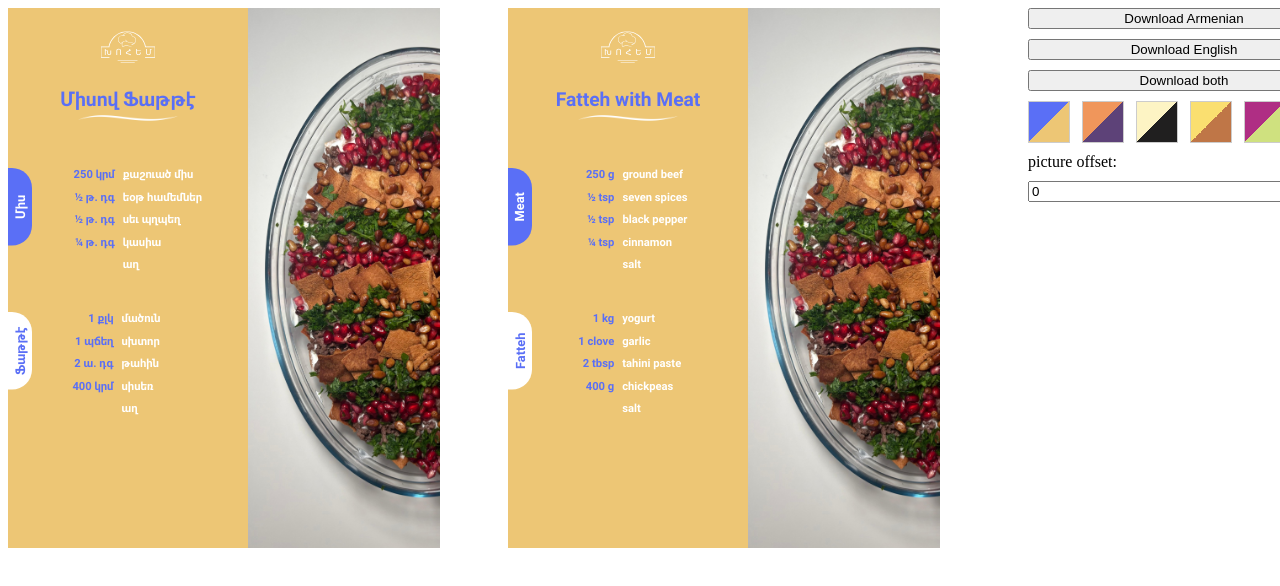
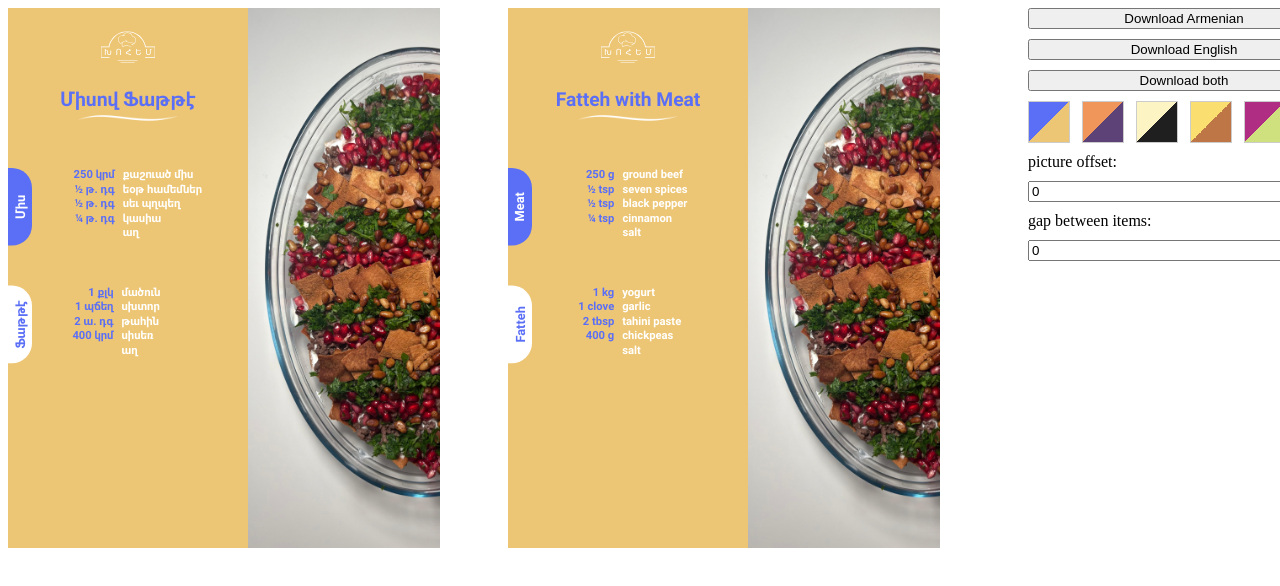
Before and after one commit to shantd9/khohem, an Angular app in the folder khohem-tools/: page /recipes in a window 1280 px wide. Shown: the top 586 px of the page. Built offline with nearby package versions, Linux system fonts and the light colour scheme.

Commit message:
added a signal based gap between items

```diff
--- a/khohem-tools/src/app/shared/services/edit.service.ts
+++ b/khohem-tools/src/app/shared/services/edit.service.ts
@@ -5,4 +5,5 @@ import { Injectable, signal } from "@angular/core";
 })
 export class EditService {
   pictureOffset = signal(0)
+  gapBetweenItems = signal(0)
 }
--- a/khohem-tools/src/app/shared/ui/action-buttons-wrapper/action-buttons-wrapper.html
+++ b/khohem-tools/src/app/shared/ui/action-buttons-wrapper/action-buttons-wrapper.html
@@ -6,4 +6,5 @@
      <app-color-picker (colorTemplateSelected)="colorTemplateService.setSelectedColorTemplate($event)"></app-color-picker>
   </div>
   picture offset: <input [ngModel]="editService.pictureOffset()" type="number" (ngModelChange)="editService.pictureOffset.set($event)"/>
+  gap between items: <input [ngModel]="editService.gapBetweenItems()" type="number" (ngModelChange)="editService.gapBetweenItems.set($event)"/>
 </div>
--- a/khohem-tools/src/app/shared/ui/ingredients-list/ingredients-list.html
+++ b/khohem-tools/src/app/shared/ui/ingredients-list/ingredients-list.html
@@ -1,5 +1,5 @@
 @if (vm(); as vm) {
-  <div class="ingredients-wrapper">
+  <div class="ingredients-wrapper" [ngStyle]="{ 'gap': editService.gapBetweenItems() + 'px'}">
     @for (subItem of vm; track subItem) {
       <div class="ingredient">
         <div class="ingredient-unit-and-name" [ngStyle]="{ 'color': colorTemplateService.getUnitColor()}">
--- a/khohem-tools/src/app/shared/ui/ingredients-list/ingredients-list.scss
+++ b/khohem-tools/src/app/shared/ui/ingredients-list/ingredients-list.scss
@@ -2,7 +2,6 @@
   width: 100%;
   display: flex;
   flex-direction: column;
-  gap: 20px;
   .ingredient {
     display: flex;
     gap: 20px;
--- a/khohem-tools/src/app/shared/ui/ingredients-list/ingredients-list.ts
+++ b/khohem-tools/src/app/shared/ui/ingredients-list/ingredients-list.ts
@@ -4,6 +4,7 @@ import {IngredientNames} from '../../interfaces/ingredient';
 import {UnitNames} from '../../interfaces/unit';
 import {ColorTemplateService} from '../../data-access/color-template.service';
 import {NgStyle} from '@angular/common';
+import {EditService} from '../../services/edit.service';
 
 interface VmIngredient {
   name: string;      // The localized name
@@ -22,6 +23,7 @@ interface VmIngredient {
 export class IngredientsList {
   ingredients = input.required<Ingredient[]>();
   language = input.required<'en' | 'hy'>();
+  editService = inject(EditService);
   colorTemplateService = inject(ColorTemplateService);
 
   vm = computed<VmIngredient[]>(() => {
```
